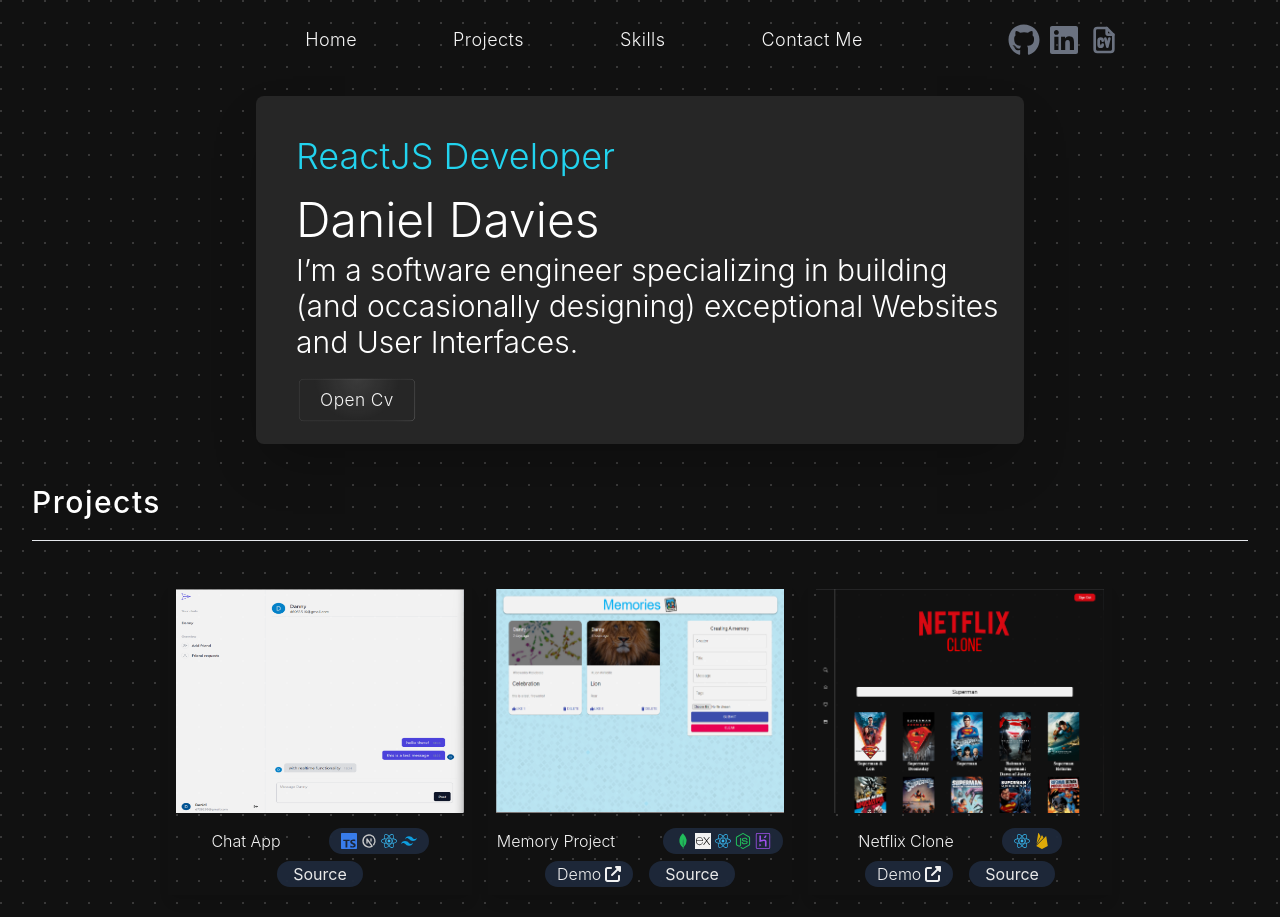
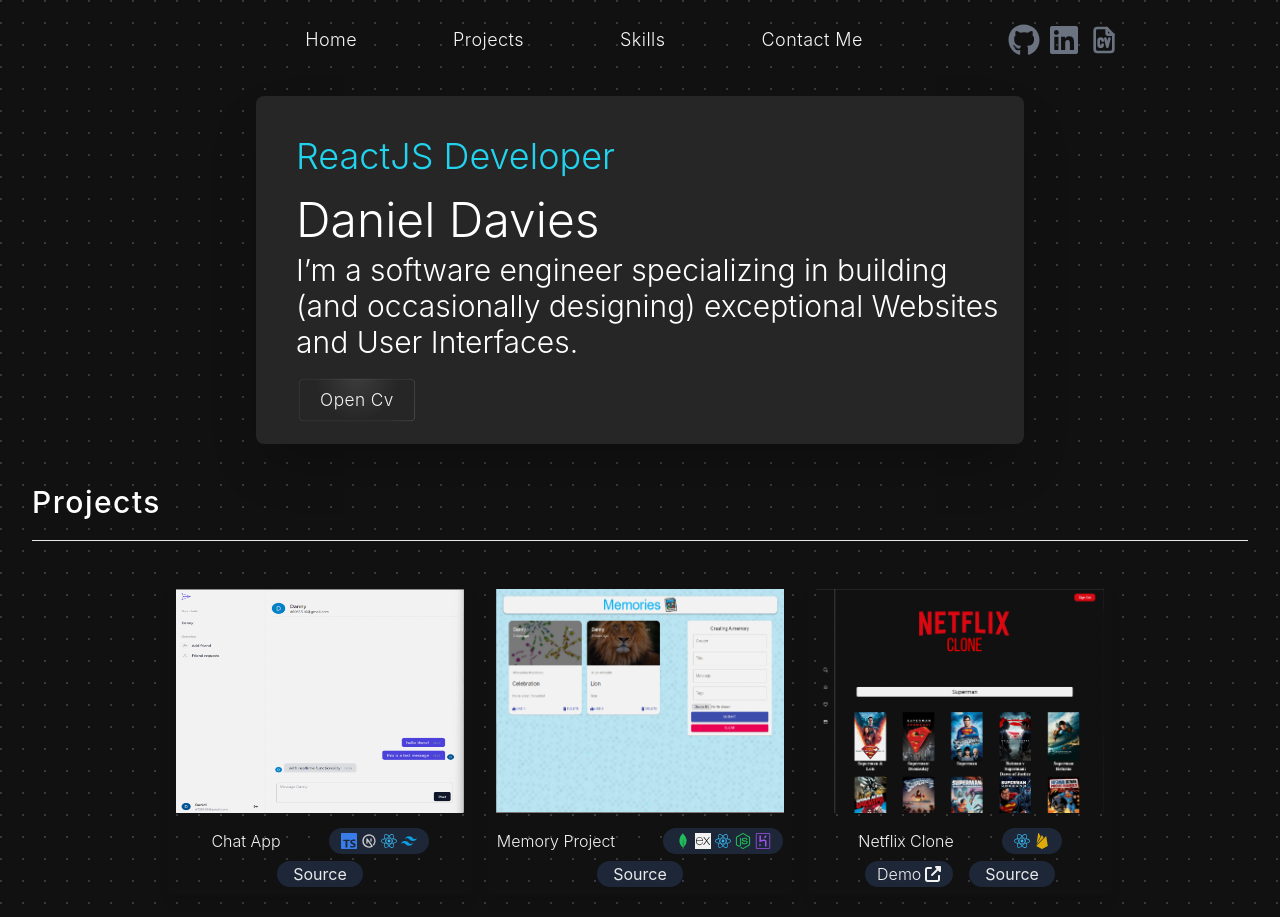
Before and after one commit to 8885os/Portfolio, a React (Create React App) app: page / in a window 1280 px wide. Shown: the top 917 px of the page. Built offline with nearby package versions, Linux system fonts and the light colour scheme.

Commit message:
updated data

```diff
--- a/src/Data.js
+++ b/src/Data.js
@@ -146,7 +146,7 @@ export const projects = [
 		id: nanoid(),
 		title: 'Memory Project',
 		src: MemoryProject,
-		link: 'https://memoryapp-mern.netlify.app/',
+		link: '',
 		github: 'https://github.com/8885os/Memories-App-MERN',
 		stack: {
 			MongoDB: (
```
